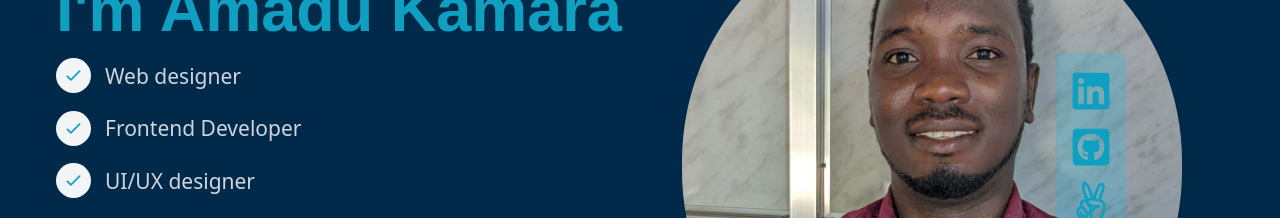
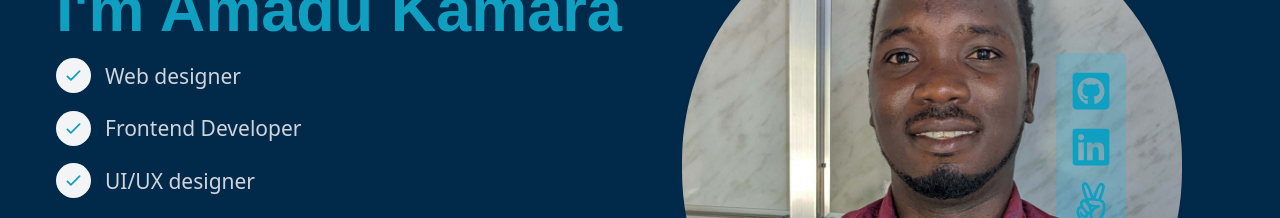
Before and after one commit to AmaduKamara/amkam, a Next.js app: page / in a window 1280 px wide. Shown: the part 187-405 px from the top of the page. Built offline with nearby package versions, Linux system fonts and the light colour scheme.

Commit message:
Re-arranged social links

```diff
--- a/components/Layout.jsx
+++ b/components/Layout.jsx
@@ -149,35 +149,35 @@ const Layout = ({ children }) => {
             </Link>
           </li>
           <li>
-            <Link href="/">
+            <Link href="/about">
               <a onClick={() => showNav(!nav)} href="#">
                 About
               </a>
             </Link>
           </li>
           <li>
-            <Link href="/">
+            <Link href="/skills">
               <a onClick={() => showNav(!nav)} href="#">
                 Skills
               </a>
             </Link>
           </li>
           <li>
-            <Link href="/">
+            <Link href="/services">
               <a onClick={() => showNav(!nav)} href="#">
                 Services
               </a>
             </Link>
           </li>
           <li>
-            <Link href="/">
+            <Link href="/portfolios">
               <a onClick={() => showNav(!nav)} href="#">
                 Portfolio
               </a>
             </Link>
           </li>
           <li>
-            <Link href="/">
+            <Link href="/contact">
               <a onClick={() => showNav(!nav)} href="#">
                 Contact
               </a>
@@ -191,19 +191,20 @@ const Layout = ({ children }) => {
         <div className="social-medias rounded-md flex justify-center items-center">
           <ul>
             <li>
+              <Link href="https://github.com/AmaduKamara">
+                <a target="_blank">
+                  <FaGithubSquare className="text-4xl md:text-5xl h-text-color" />
+                </a>
+              </Link>
+            </li>
+            <li className="mt-4">
               <Link href="https://www.linkedin.com/in/amadu-kamara-3b60a25b/">
                 <a target="_blank">
                   <FaLinkedin className="text-4xl md:text-5xl h-text-color" />
                 </a>
               </Link>
             </li>
-            <li className="mt-4">
-              <Link href="https://github.com/AmaduKamara">
-                <a target="_blank">
-                  <FaGithubSquare className="text-4xl md:text-5xl h-text-color" />
-                </a>
-              </Link>
-            </li>
+
             <li className="mt-4">
               <Link href="https://angel.co/u/devamkam">
                 <a target="_blank">
--- a/styles/globals.css
+++ b/styles/globals.css
@@ -93,6 +93,32 @@ h6 {
   margin-right: -22px;
 }
 
+/* Works on Firefox */
+* {
+  scrollbar-width: thin;
+  scrollbar-color: #06b6d4 #fff;
+}
+
+/* Works on Chrome, Edge, and Safari */
+*::-webkit-scrollbar {
+  width: 12px;
+}
+
+*::-webkit-scrollbar-track {
+  background: #06b6d4;
+}
+
+*::-webkit-scrollbar-thumb {
+  background-color: #fff;
+  border-radius: 30px;
+  border: 1px solid #06b5d4;
+}
+
+.box-shadow {
+  box-shadow: rgba(17, 17, 26, 0.1) 0 8px 24px rgba(17, 17, 26, 0.1) 0 16px 56px,
+    rgba(17, 17, 26, 0.1) 0 24px 80px;
+}
+
 @media (max-width: 768px) {
   .mobile-menu {
     display: block;
```
